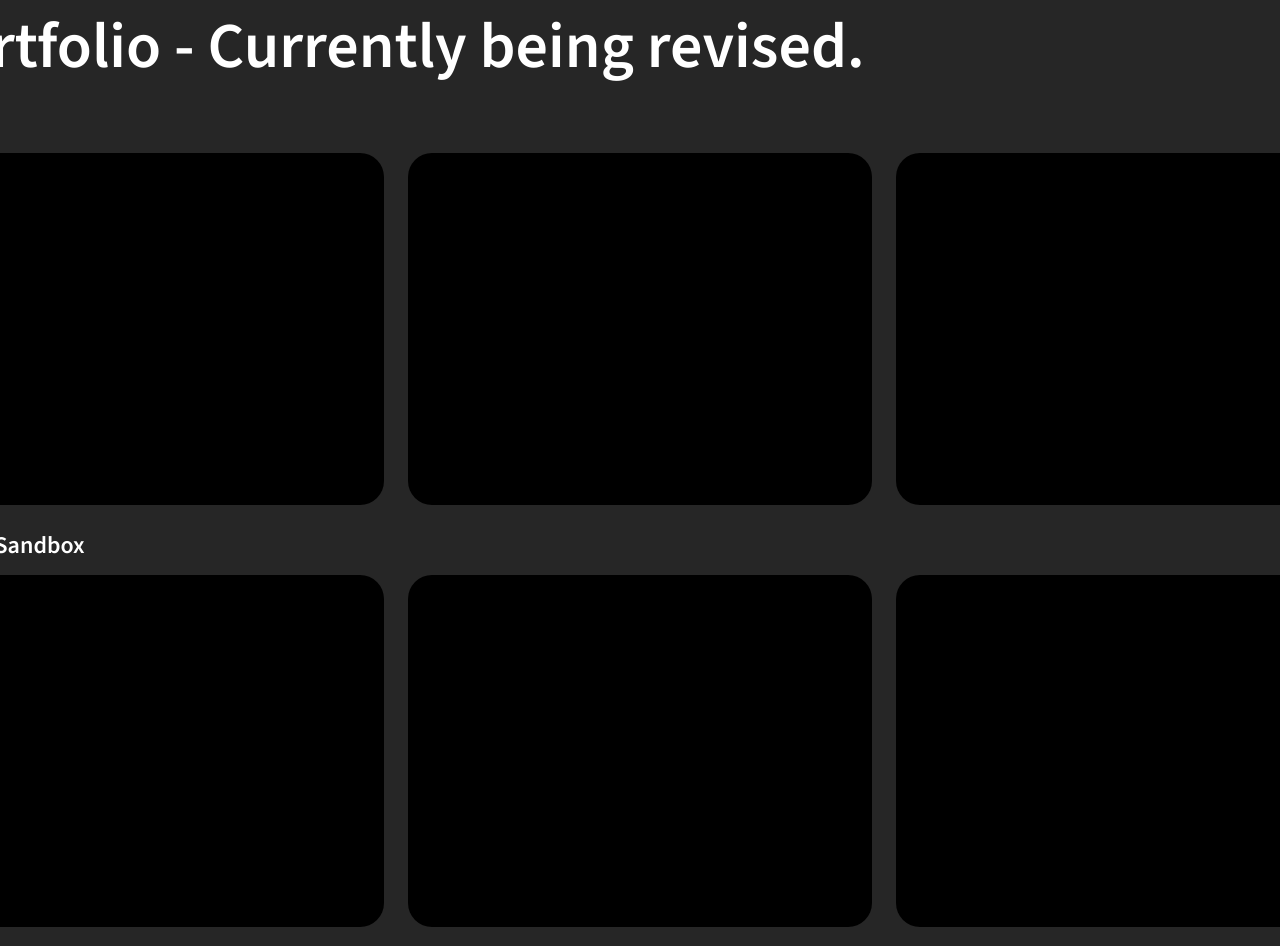
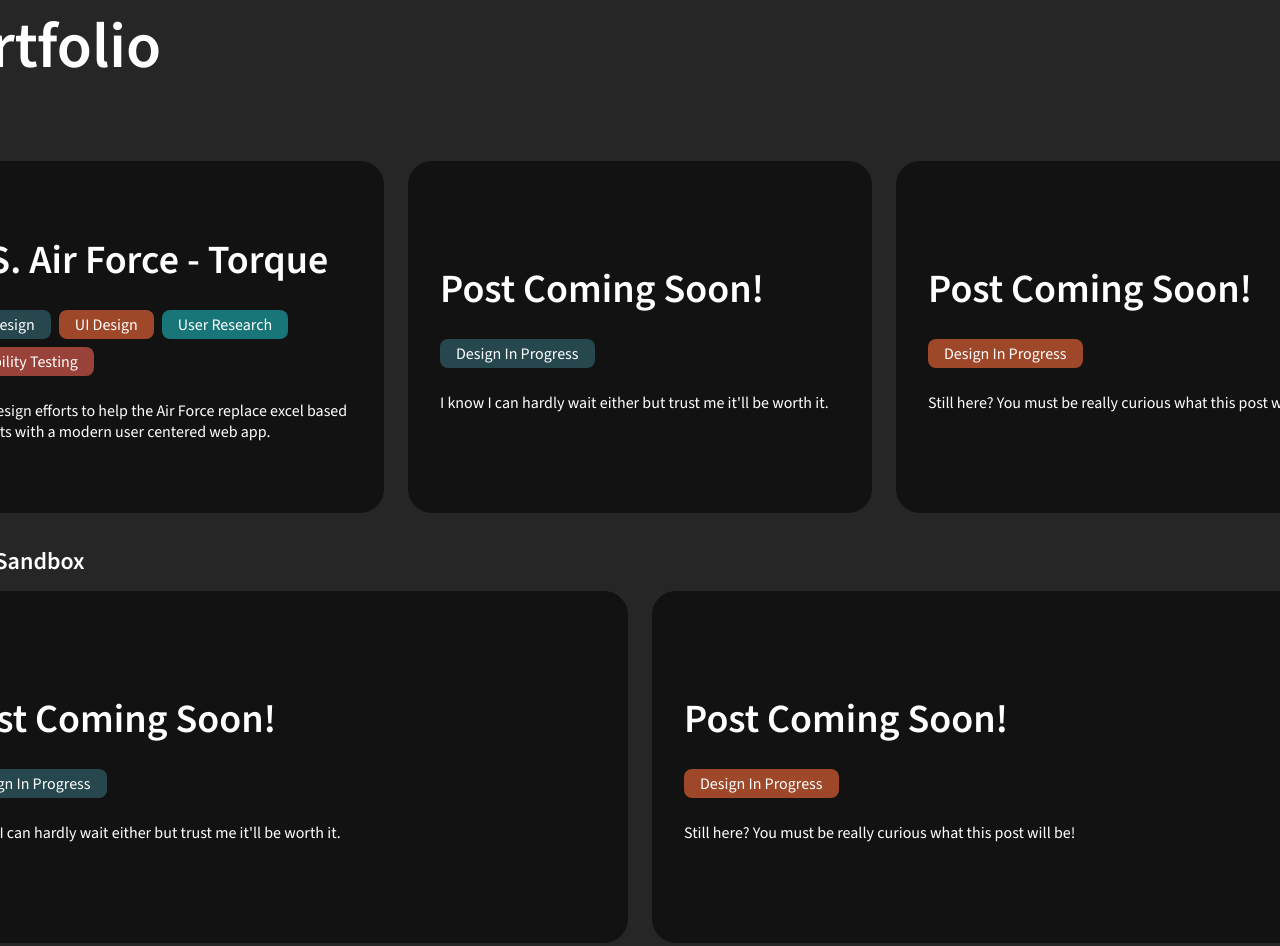
Before and after one commit to connorhugh/connorhugh.github.io, a plain HTML site: page index.html in a window 1280 px wide. Shown: the part 993-1939 px from the top of the page. Drawn offline with nearby package versions, Linux system fonts and the light colour scheme.

Commit message:
Added Portfolio Styling and Post HTML
Lots of CSS updates and added overall styling for the portfolio section. Also created the post.html page.

```diff
--- a/css/style.css
+++ b/css/style.css
@@ -26,6 +26,13 @@
     margin: 0;
     height: 5rem;
 }
+h4 {
+    font-size: 2.5rem;
+    font-style: normal;
+    font-weight: 600;
+    line-height: normal;
+    margin: 0;
+}
 h6 {
     font-size: 1.5rem;
     font-weight: 600;
@@ -33,9 +40,11 @@
     margin: 0;
     height: 1.875rem;
 }
-p, li {
-    font-size: 1.5rem;
+p {
+    font-size: 1rem;
+    margin: 0;
 }
+
 
 /* Header Styles */
 header {
@@ -55,6 +64,7 @@
 }
 nav ul li {
     list-style-type: none;
+    font-size: 1.5rem;
 }
 a {
     text-decoration: none;
@@ -69,7 +79,7 @@
     align-items: flex-start;
 }
 .section-style {
-    gap: 1.5rem;
+    gap: 2rem;
 }
 .content {
     width: 1440px;
@@ -85,6 +95,7 @@
 .intro__p {
     width: 709px;
     margin: 0 0 0 0.5rem;
+    font-size: 1.5rem;
 }
 
 /* Skills Section */
@@ -117,14 +128,57 @@
 .portfolio__row {
     display: flex;
     align-items: flex-start;
+    justify-content: space-between;
     gap: 1.5rem;
     align-self: stretch;
 }
+.portfolio__row a {
+    width: 100%;
+}
 .portfolio__tile {
-    width: 100%;
     height: 22rem;
     border-radius: 1.5rem;
-    background-color: #000000;
+    background-color: #121212;
+    display: flex;
+    padding: 2rem;
+    flex-direction: column;
+    justify-content: center;
+    align-items: flex-start;
+    gap: 1.5rem;
+    flex: 1 0 0;
+    align-self: stretch;
+}
+.portfolio__tile:hover {
+    outline: 1px solid #FFF;
+    background: #171717;
+}
+.tags-container {
+    display: flex;
+    align-items: flex-start;
+    align-content: flex-start;
+    gap: 0.5rem;
+    align-self: stretch;
+    flex-wrap: wrap;
+}
+.tag {
+    display: flex;
+    justify-content: center;
+    align-items: center;
+    align-content: center;
+    padding: 0.25rem 1rem;
+    border-radius: 0.5rem;
+}
+.tag--color-one {
+    background-color: #26474E;
+}
+.tag--color-two {
+    background-color: #9E4729;
+}
+.tag--color-three {
+    background-color: #197678;
+}
+.tag--color-four {
+    background-color: #994239;
 }
 
 /* Contact Me Section */
--- a/index.html
+++ b/index.html
@@ -92,15 +92,42 @@
 
         <!-- Portfolio -->
         <section id="portfolio" class="portfolio section-style">
-            <h3>Portfolio - Currently being revised.</h3>
+            <h3>Portfolio</h3>
 
             <!-- Past Work Row -->
             <div class="portfolio__sub-section">
                 <h6>Work</h6>
                 <div class="portfolio__row">
-                    <div class="portfolio__tile"></div>
-                    <div class="portfolio__tile"></div>
-                    <div class="portfolio__tile"></div>
+                    <a href="post.html">
+                        <div class="portfolio__tile">
+                            <h4>U.S. Air Force - Torque</h4>
+                            <div class="tags-container">
+                                <div class="tag tag--color-one">UX Design</div>
+                                <div class="tag tag--color-two">UI Design</div>
+                                <div class="tag tag--color-three">User Research</div>
+                                <div class="tag tag--color-four">Usability Testing</div>
+                            </div>
+                            <p>Lead design efforts to help the Air Force replace excel based products with a modern user centered web app.</p>
+                        </div>
+                    </a>
+                    <a href="#">
+                        <div class="portfolio__tile">
+                            <h4>Post Coming Soon!</h4>
+                            <div class="tags-container">
+                                <div class="tag tag--color-one">Design In Progress</div>
+                            </div>
+                            <p>I know I can hardly wait either but trust me it'll be worth it.</p>
+                        </div>
+                    </a>
+                    <a href="#">
+                        <div class="portfolio__tile">
+                            <h4>Post Coming Soon!</h4>
+                            <div class="tags-container">
+                                <div class="tag tag--color-two">Design In Progress</div>
+                            </div>
+                            <p>Still here? You must be really curious what this post will be!</p>
+                        </div>
+                    </a>
                 </div>
             </div>
 
@@ -108,9 +135,24 @@
             <div class="portfolio__sub-section">
                 <h6>Design Sandbox</h6>
                 <div class="portfolio__row">
-                    <div class="portfolio__tile"></div>
-                    <div class="portfolio__tile"></div>
-                    <div class="portfolio__tile"></div>
+                    <a href="#">
+                        <div class="portfolio__tile">
+                            <h4>Post Coming Soon!</h4>
+                            <div class="tags-container">
+                                <div class="tag tag--color-one">Design In Progress</div>
+                            </div>
+                            <p>I know I can hardly wait either but trust me it'll be worth it.</p>
+                        </div>
+                    </a>
+                    <a href="#">
+                        <div class="portfolio__tile">
+                            <h4>Post Coming Soon!</h4>
+                            <div class="tags-container">
+                                <div class="tag tag--color-two">Design In Progress</div>
+                            </div>
+                            <p>Still here? You must be really curious what this post will be!</p>
+                        </div>
+                    </a>
                 </div>
             </div>
         </section>
```
Also changed, not shown: post.html (added, +108 -0 lines).
